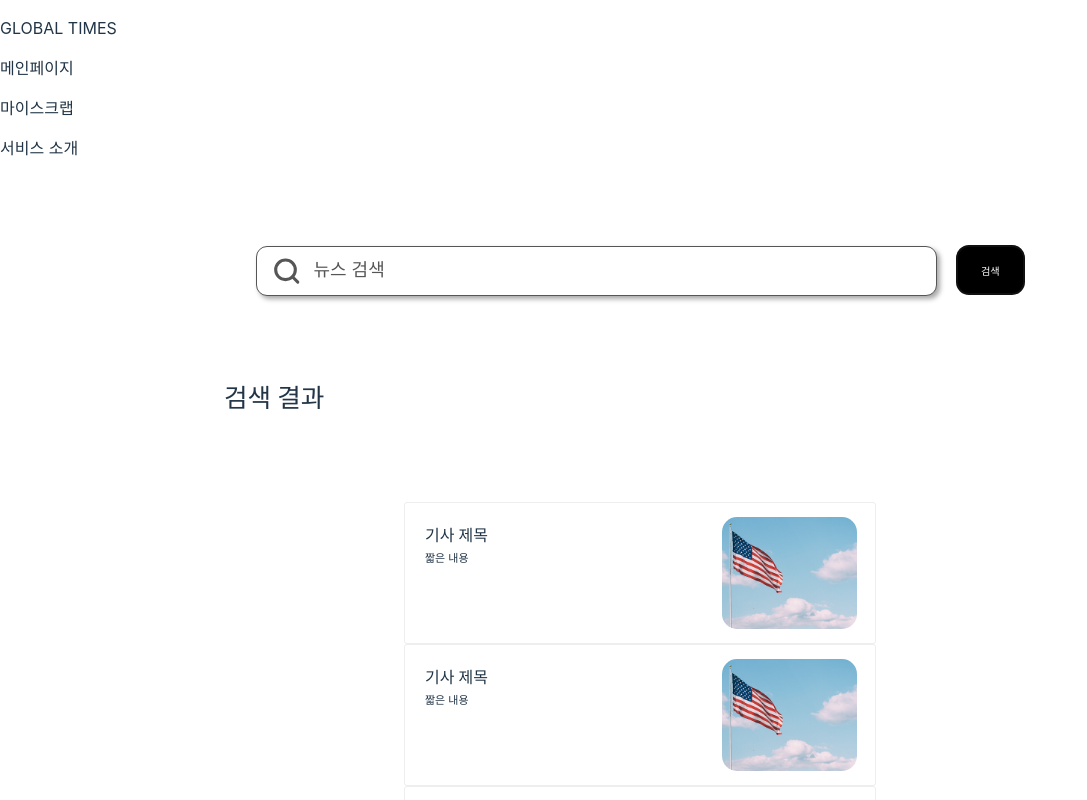
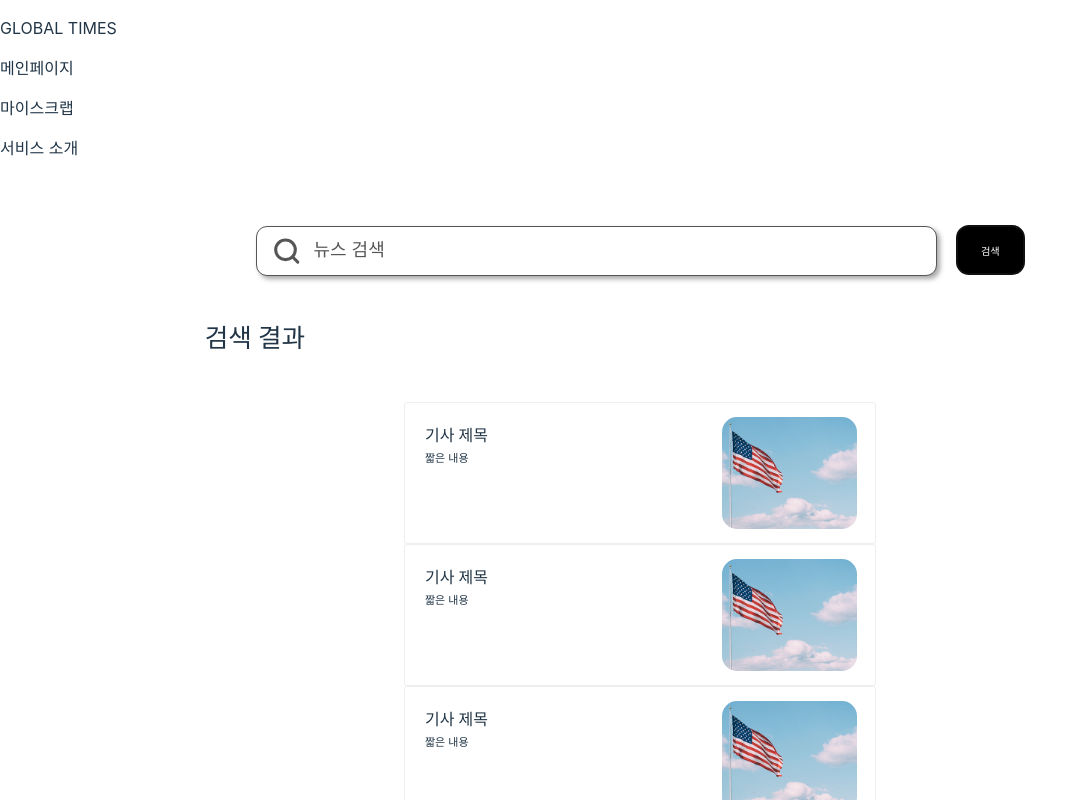
Before and after one commit to SKU-GlobalTimes/GlobalTimes_FE, a React (Vite) app in the folder FrontEnd/: page /main in a window 1280 px wide. Both pictures are taken after a click on the button "검색". Shown: the top 800 px of the page, without its empty margins (0-1087 px from the left). Built offline with nearby package versions, Linux system fonts and the light colour scheme.

Commit message:
:art: Design: 검색결과 페이지 기사 리스트에 스크롤 넣기 & mainPage 영역 크기 조절

```diff
--- a/FrontEnd/src/components/mainPage/News.module.css
+++ b/FrontEnd/src/components/mainPage/News.module.css
@@ -6,11 +6,12 @@
     align-items: center;
     min-height: max-content;
     gap: 40px;
-    padding: 40px 0px;
+    width: 100vw;
+    padding: 20px 0px 40px 0px;
 }
 
 .MainNews--hotIssues--titleContainer{
-    width: 70vw;
+    width: 68vw;
 }
 
 .MainNews--hotIssues--title{
@@ -19,7 +20,7 @@
 }
 
 .MainNews--hotIssues{
-    width: 80vw;
+    width: 70vw;
     min-height: max-content;
     display: flex;
     flex-wrap: wrap;
@@ -44,12 +45,13 @@
     flex-direction: column;
     align-items: center;
     min-height: max-content;
-    gap: 80px;
-    padding: 40px 0px;
+    gap: 40px;
+    width: 100vw;
+    padding: 20px 0px 40px 0px;
 }
 
 .SearchNews--hotIssues--titleContainer{
-    width: 65vw;
+    width: 68vw;
 }
 
 .SearchNews--hotIssues--title{
@@ -58,10 +60,9 @@
 }
 
 .SearchNews--resultList{
-    max-width: 70vw;
-    width: max-content;
+    width: 70vw;
     min-width: 500px;
-    min-height: max-content;
+    height: 60vh;
     display: flex;
     flex-wrap: wrap;
     justify-content: center;
@@ -69,4 +70,31 @@
     padding: 10px 0px;
     margin-bottom: 30px;
     border-radius: 10px;
+    overflow-y: auto;
 }
+
+/* 스크롤바 전체 스타일 */
+.SearchNews--resultList::-webkit-scrollbar {
+    width: 8px; /* 스크롤바 너비 */
+}
+
+/* 위아래 화살표 숨기기 */
+.SearchNews--resultList::-webkit-scrollbar-button {
+    display: none;
+}
+
+/* 스크롤바 트랙 (배경) */
+.SearchNews--resultList::-webkit-scrollbar-track {
+    background: transparent; /* 배경 투명 */
+}
+
+/* 스크롤바 자체 (움직이는 부분) */
+.SearchNews--resultList::-webkit-scrollbar-thumb {
+    background: #D9D9D9; /* 바 색상 */
+    border-radius: 4px; /* 바 둥글게 */
+}
+
+/* 마우스 호버 시 스크롤바 색상 변경 */
+.SearchNews--resultList::-webkit-scrollbar-thumb:hover {
+    background: #c4c4c4;
+}
--- a/FrontEnd/src/components/mainPage/SearchContainer.module.css
+++ b/FrontEnd/src/components/mainPage/SearchContainer.module.css
@@ -6,7 +6,6 @@
     justify-content: center;
     align-items: center;
     padding: 50px 20px 10px 20px;
-    margin: 20px;
 }
 
 .searchContainer--searchBar{
```
